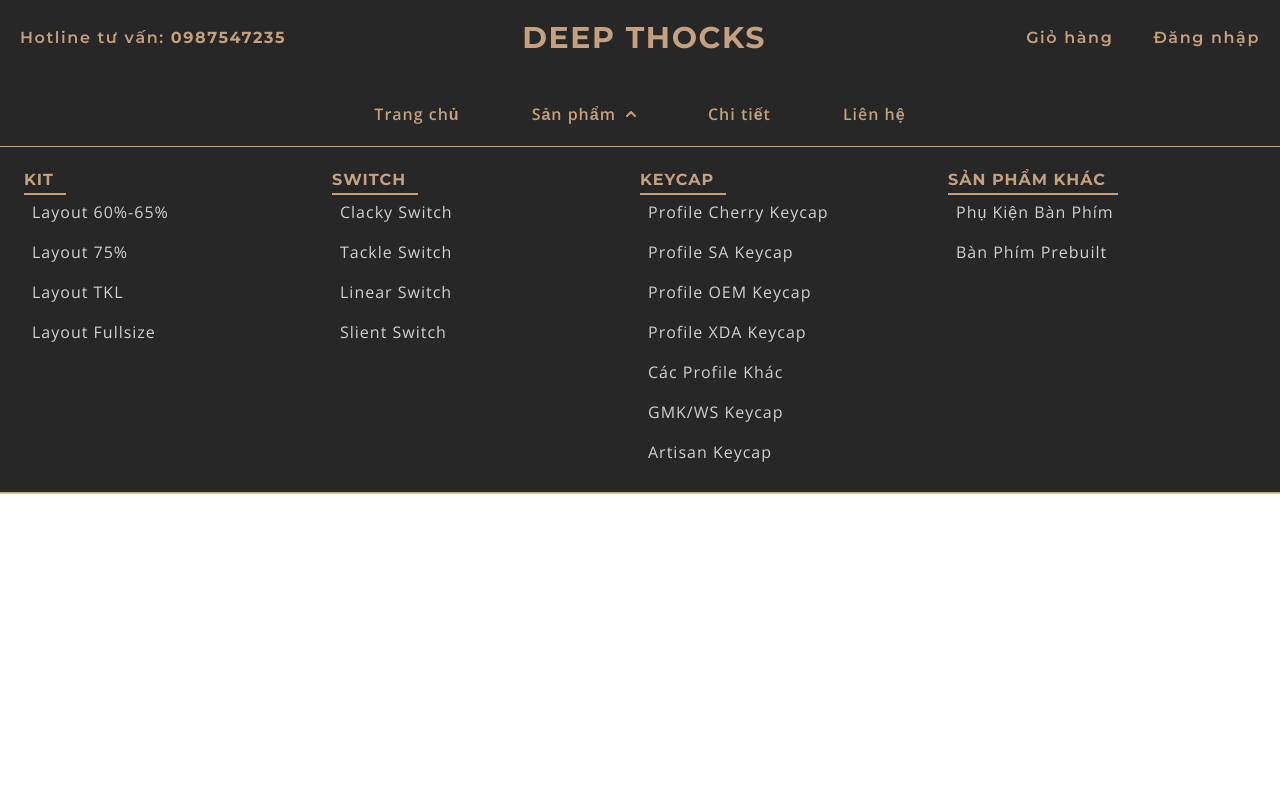
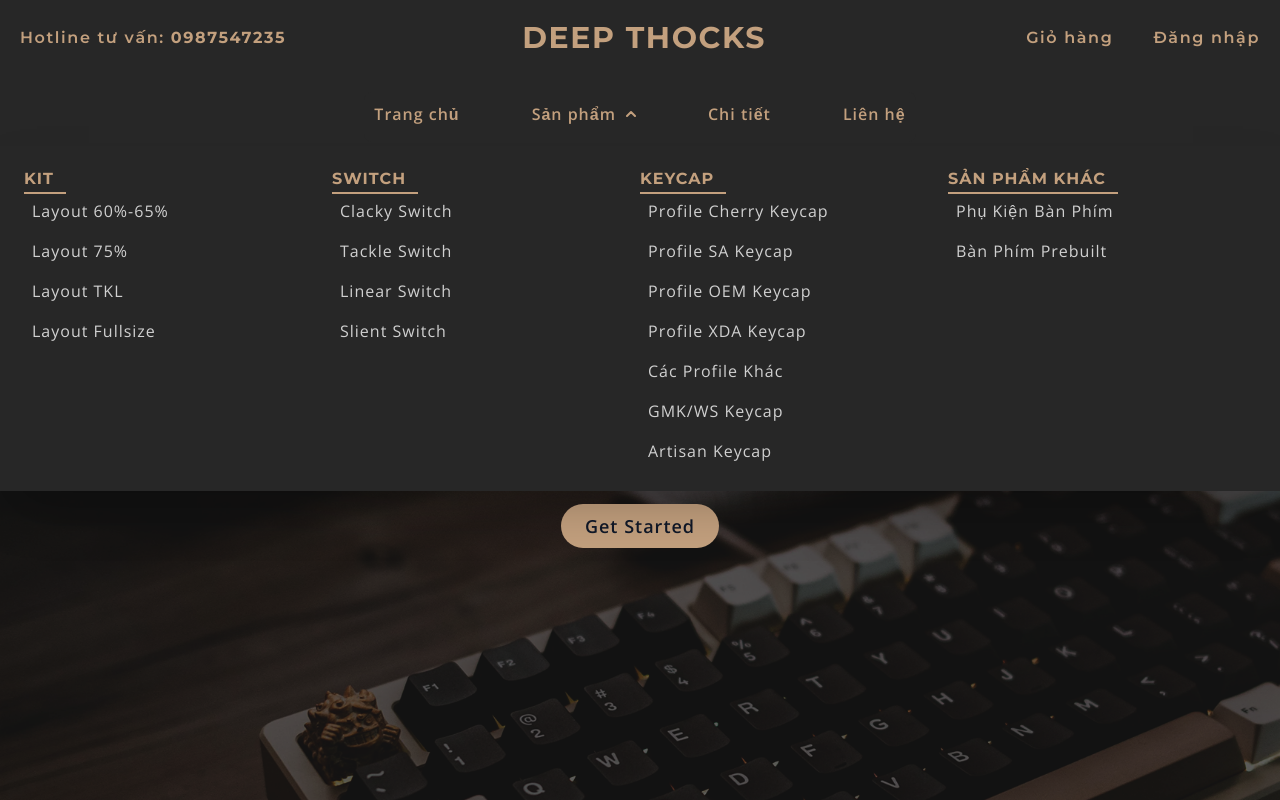
Before and after one commit to NguyenHungCuongg/Deep-Thocks, a React (Vite) app in the folder frontend/: page / in a window 1280 px wide. Both pictures are taken after a click on the link "Sản phẩm". Built offline with nearby package versions, Linux system fonts and the light colour scheme; some icons are missing.

Commit message:
Hoàn thành herobanner cho homepage và thiết kế endpoint cho các categories

```diff
--- a/frontend/src/App.jsx
+++ b/frontend/src/App.jsx
@@ -1,12 +1,14 @@
 import { Route, Routes } from "react-router-dom";
 import Navbar from "./components/Navbar";
+import Homepage from "./pages/Homepage";
+import Herobanner from "./components/Herobanner";
 
 function App() {
   return (
     <div>
       <Navbar />
       <Routes>
-        <Route path="/" element={<h1>Home</h1>} />
+        <Route path="/" element={<Homepage />} />
         <Route path="/about" element={<h1>About</h1>} />
         <Route path="/contact" element={<h1>Contact</h1>} />
         <Route path="/products" element={<h1>Products</h1>} />
--- /dev/null
+++ b/frontend/src/assets/assets.js
@@ -0,0 +1,5 @@
+import hero_banner_image from "./hero-banner-image.png";
+
+export const assets = {
+  hero_banner_image,
+};
--- /dev/null
+++ b/frontend/src/components/Herobanner.jsx
@@ -0,0 +1,32 @@
+import React from "react";
+import { assets } from "../assets/assets";
+
+function Herobanner() {
+  return (
+    <div class="relative bg-gradient-to-r from-purple-600 to-blue-600 h-screen overflow-hidden">
+      <div class="absolute inset-0">
+        <img src={assets.hero_banner_image} alt="Background Image" class="object-cover object-center w-full h-full" />
+        <div class="absolute inset-0 bg-black opacity-50"></div>
+      </div>
+
+      <div class="relative z-10 flex flex-col justify-center items-center h-full text-center">
+        <h1 class="md:text-5xl md:font-black text-3xl font-extrabold font-title leading-tight mb-4 px-[4%] text-[var(--primary-color)]">
+          XÂY DỰNG CHIẾC <br />
+          BÀN PHÍM MƠ ƯỚC CỦA BẠN.
+        </h1>
+        <p class="md:text-lg text-[var(--grey)] mb-8 font-content md:px-[30%] px-[10%]">
+          Tự do lựa chọn switch, keycap, case và hơn thế nữa – chiếc bàn phím hoàn hảo do chính bạn thiết kế đang chờ
+          đón. Bắt đầu hành trình custom ngay hôm nay!
+        </p>
+        <a
+          href="/products"
+          class="bg-[var(--primary-color)] text-gray-900 hover:bg-[var(--light-primary-color)] py-2 px-6 rounded-full text-lg font-semibold transition duration-300 ease-in-out transform hover:scale-105 hover:shadow-lg"
+        >
+          Get Started
+        </a>
+      </div>
+    </div>
+  );
+}
+
+export default Herobanner;
--- a/frontend/src/components/Menubar.jsx
+++ b/frontend/src/components/Menubar.jsx
@@ -49,7 +49,7 @@
           class={`items-center justify-between ${isMenuOpen ? "block" : "hidden"} w-full md:flex md:w-auto md:order-1`}
           id="navbar-sticky"
         >
-          <ul class="flex gap-5 flex-col p-4 md:p-0 mt-4 font-medium rounded-lg bg-[var(--dark-black)] md:space-x-8 rtl:space-x-reverse md:flex-row md:mt-0 md:border-0 md:bg-[var(--dark-black)]">
+          <ul class="flex gap-5 flex-col p-4 md:p-0 mt-4 font-medium rounded-lg bg-[var(--dark-black)] md:space-x-8 rtl:space-x-reverse md:flex-row md:mt-0 md:bg-[var(--dark-black)]">
             <li>
               <a
                 href="/"
--- a/frontend/src/components/Navbar.jsx
+++ b/frontend/src/components/Navbar.jsx
@@ -6,7 +6,7 @@
 function Navbar() {
   return (
     <div>
-      <nav class="bg-[var(--dark-black)] navbar text-[var(--primary-color)] fixed w-full z-20 top-0 start-0 border-b">
+      <nav class="bg-[var(--dark-black)] navbar text-[var(--primary-color)] fixed w-full z-20 top-0 start-0">
         <div class="max-w-screen-xl flex flex-wrap items-center justify-between mx-auto p-5">
           <div id="left-navbar-section" className="hidden md:flex tracking-widest font-title">
             <p href="/login" class="block font-semibold py-2 px-3 text-[var(--primary-color)] rounded-sm md:p-0">
@@ -28,14 +28,14 @@
           >
             <a
               href="/cart"
-              class="flex md:gap-2 items-center font-semibold py-2 px-3 text-[var(--primary-color)] rounded-sm hover:bg-transparent hover:text-[var(--lighter-primary-color)] md:p-0"
+              class="flex md:gap-2 items-center font-semibold py-2 px-3 text-[var(--primary-color)] rounded-sm hover:bg-transparent hover:text-[var(--light-primary-color)] md:p-0"
             >
               <ShoppingCartOutlinedIcon sx={{ fontSize: 30 }} />
               <span className="hidden md:block">Giỏ hàng</span>
             </a>
             <a
               href="/login"
-              class="flex md:gap-2 items-center font-semibold py-2 px-3 text-[var(--primary-color)] rounded-sm hover:bg-transparent hover:text-[var(--lighter-primary-color)] md:p-0"
+              class="flex md:gap-2 items-center font-semibold py-2 px-3 text-[var(--primary-color)] rounded-sm hover:bg-transparent hover:text-[var(--light-primary-color)] md:p-0"
             >
               <PersonOutlineIcon sx={{ fontSize: 30 }} className="hover:" />
               <span className="hidden md:block">Đăng nhập</span>
--- a/frontend/src/components/ProductsDropDown.jsx
+++ b/frontend/src/components/ProductsDropDown.jsx
@@ -3,112 +3,151 @@
 function ProductDropDown() {
   return (
     <div>
-      <div
-        id="mega-menu-full-dropdown"
-        class="mt-1 shadow-xs bg-[var(--dark-black)] md:bg-[var(--dark-black)] border-y"
-      >
+      <div id="mega-menu-full-dropdown" class="mt-1 bg-[var(--dark-black)] md:bg-[var(--dark-black)] shadow-2xl">
         <div class="grid max-w-screen-xl px-4 py-5 mx-auto text-[var(--primary-color)] sm:grid-cols-4 md:px-6">
           <ul id="kit-menu-header">
-            <a href="#" class="cursor-pointer">
+            <a href="/categories/kits/products" class="cursor-pointer">
               <h3 className="font-bold font-title pr-3 border-b-2 inline py-1">KIT</h3>
             </a>
             <li>
-              <a href="#" class="block p-2 rounded-lg hover:bg-[var(--light-black)]">
+              <a
+                href="/categories/kits/layout-60-65/products"
+                class="block p-2 rounded-lg hover:bg-[var(--light-black)]"
+              >
                 <div class="text-[var(--grey)]">Layout 60%-65%</div>
               </a>
             </li>
             <li>
-              <a href="#" class="block p-2 rounded-lg hover:bg-[var(--light-black)]">
+              <a href="/categories/kits/layout-75/products" class="block p-2 rounded-lg hover:bg-[var(--light-black)]">
                 <div class="text-[var(--grey)]">Layout 75%</div>
               </a>
             </li>
             <li>
-              <a href="#" class="block p-2 rounded-lg hover:bg-[var(--light-black)]">
+              <a href="/categories/kits/layout-tkl/products" class="block p-2 rounded-lg hover:bg-[var(--light-black)]">
                 <div class="text-[var(--grey)]">Layout TKL</div>
               </a>
             </li>
             <li>
-              <a href="#" class="block p-2 rounded-lg hover:bg-[var(--light-black)]">
+              <a
+                href="/categories/kits/layout-fullsize/products"
+                class="block p-2 rounded-lg hover:bg-[var(--light-black)]"
+              >
                 <div class="text-[var(--grey)]">Layout Fullsize</div>
               </a>
             </li>
           </ul>
           <ul id="switch-menu-header">
-            <a href="#" class="cursor-pointer">
+            <a href="/categories/switches/products" class="cursor-pointer">
               <h3 className="font-bold font-title pr-3 border-b-2 inline py-1">SWITCH</h3>
             </a>
             <li>
-              <a href="#" class="block p-2 rounded-lg hover:bg-[var(--light-black)]">
+              <a
+                href="/categories/switches/clacky-switches/products"
+                class="block p-2 rounded-lg hover:bg-[var(--light-black)]"
+              >
                 <div class="text-[var(--grey)]">Clacky Switch</div>
               </a>
             </li>
             <li>
-              <a href="#" class="block p-2 rounded-lg hover:bg-[var(--light-black)]">
+              <a
+                href="/categories/switches/tackle-switches/products"
+                class="block p-2 rounded-lg hover:bg-[var(--light-black)]"
+              >
                 <div class="text-[var(--grey)]">Tackle Switch</div>
               </a>
             </li>
             <li>
-              <a href="#" class="block p-2 rounded-lg hover:bg-[var(--light-black)]">
+              <a
+                href="/categories/switches/linear-switches/products"
+                class="block p-2 rounded-lg hover:bg-[var(--light-black)]"
+              >
                 <div class="text-[var(--grey)]">Linear Switch</div>
               </a>
             </li>
             <li>
-              <a href="#" class="block p-2 rounded-lg hover:bg-[var(--light-black)]">
+              <a
+                href="/categories/switches/silent-switches/products"
+                class="block p-2 rounded-lg hover:bg-[var(--light-black)]"
+              >
                 <div class="text-[var(--grey)]">Slient Switch</div>
               </a>
             </li>
           </ul>
           <ul id="keycap-menu-header">
-            <a href="#" class="cursor-pointer">
+            <a href="/categories/keycaps/products" class="cursor-pointer">
               <h3 className="font-bold font-title pr-3 border-b-2 inline py-1">KEYCAP</h3>
             </a>
             <li>
-              <a href="#" class="block p-2 rounded-lg hover:bg-[var(--light-black)]">
+              <a
+                href="/categories/keycaps/cherry-profile-keycaps/products"
+                class="block p-2 rounded-lg hover:bg-[var(--light-black)]"
+              >
                 <div class="text-[var(--grey)]">Profile Cherry Keycap</div>
               </a>
             </li>
             <li>
-              <a href="#" class="block p-2 rounded-lg hover:bg-[var(--light-black)]">
+              <a
+                href="/categories/keycaps/sa-profile-keycaps/products"
+                class="block p-2 rounded-lg hover:bg-[var(--light-black)]"
+              >
                 <div class="text-[var(--grey)]">Profile SA Keycap</div>
               </a>
             </li>
             <li>
-              <a href="#" class="block p-2 rounded-lg hover:bg-[var(--light-black)]">
+              <a
+                href="/categories/keycaps/oem-profile-keycaps/products"
+                class="block p-2 rounded-lg hover:bg-[var(--light-black)]"
+              >
                 <div class="text-[var(--grey)]">Profile OEM Keycap</div>
               </a>
             </li>
             <li>
-              <a href="#" class="block p-2 rounded-lg hover:bg-[var(--light-black)]">
+              <a
+                href="/categories/keycaps/xda-profile-keycaps/products"
+                class="block p-2 rounded-lg hover:bg-[var(--light-black)]"
+              >
                 <div class="text-[var(--grey)]">Profile XDA Keycap</div>
               </a>
             </li>
             <li>
-              <a href="#" class="block p-2 rounded-lg hover:bg-[var(--light-black)]">
+              <a
+                href="/categories/keycaps/other-profile-keycaps/products"
+                class="block p-2 rounded-lg hover:bg-[var(--light-black)]"
+              >
                 <div class="text-[var(--grey)]">Các Profile Khác</div>
               </a>
             </li>
             <li>
-              <a href="#" class="block p-2 rounded-lg hover:bg-[var(--light-black)]">
+              <a
+                href="/categories/keycaps/gmk-ws-keycaps/products"
+                class="block p-2 rounded-lg hover:bg-[var(--light-black)]"
+              >
                 <div class="text-[var(--grey)]">GMK/WS Keycap</div>
               </a>
             </li>
             <li>
-              <a href="#" class="block p-2 rounded-lg hover:bg-[var(--light-black)]">
+              <a
+                href="/categories/keycaps/gmk-ws-keycaps/products"
+                class="block p-2 rounded-lg hover:bg-[var(--light-black)]"
+              >
                 <div class="text-[var(--grey)]">Artisan Keycap</div>
               </a>
             </li>
           </ul>
           <ul id="others-menu-header">
-            <a href="#" class="cursor-pointer">
+            <a href="/categories/other-products/products" class="cursor-pointer">
               <h3 className="font-bold font-title pr-3 border-b-2 inline py-1">SẢN PHẨM KHÁC</h3>
             </a>
             <li>
-              <a href="#" class="block p-2 rounded-lg hover:bg-[var(--light-black)]">
+              <a href="/categories/accessories/products" class="block p-2 rounded-lg hover:bg-[var(--light-black)]">
                 <div class="text-[var(--grey)]">Phụ Kiện Bàn Phím</div>
               </a>
             </li>
             <li>
-              <a href="#" class="block p-2 rounded-lg hover:bg-[var(--light-black)]">
+              <a
+                href="/categories/prebuilt-keyboards/products"
+                class="block p-2 rounded-lg hover:bg-[var(--light-black)]"
+              >
                 <div class="text-[var(--grey)]">Bàn Phím Prebuilt</div>
               </a>
             </li>
--- a/frontend/src/index.css
+++ b/frontend/src/index.css
@@ -7,7 +7,7 @@
 
   /*Custom color*/
   --primary-color: #c3a07e;
-  --lighter-primary-color: #d6b285;
+  --light-primary-color: #d6b285;
   --light-white: #ffffff;
   --dark-white: #f0f0f0;
   --light-black: #2f2f2f;
@@ -32,7 +32,6 @@
 }
 
 .navbar {
-  border-bottom: 1px solid #d0d0d0;
 }
 
 .nav-link {
--- /dev/null
+++ b/frontend/src/pages/Homepage.jsx
@@ -0,0 +1,12 @@
+import React from "react";
+import Herobanner from "../components/Herobanner";
+
+function Homepage() {
+  return (
+    <div className="bg-white flex flex-col">
+      <Herobanner />
+    </div>
+  );
+}
+
+export default Homepage;
```
Also changed, not shown: frontend/src/assets/hero-banner-image.png (added).
